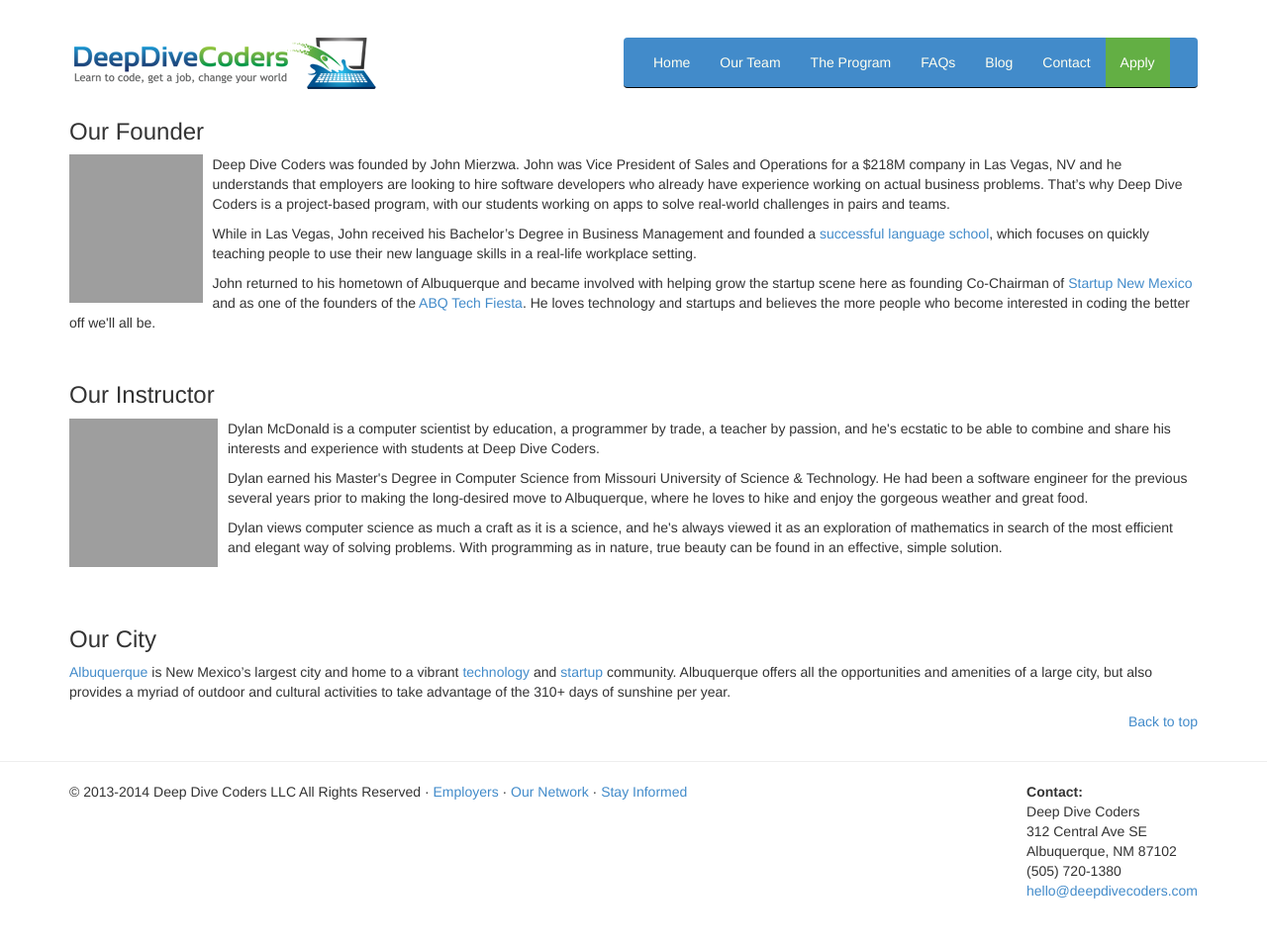
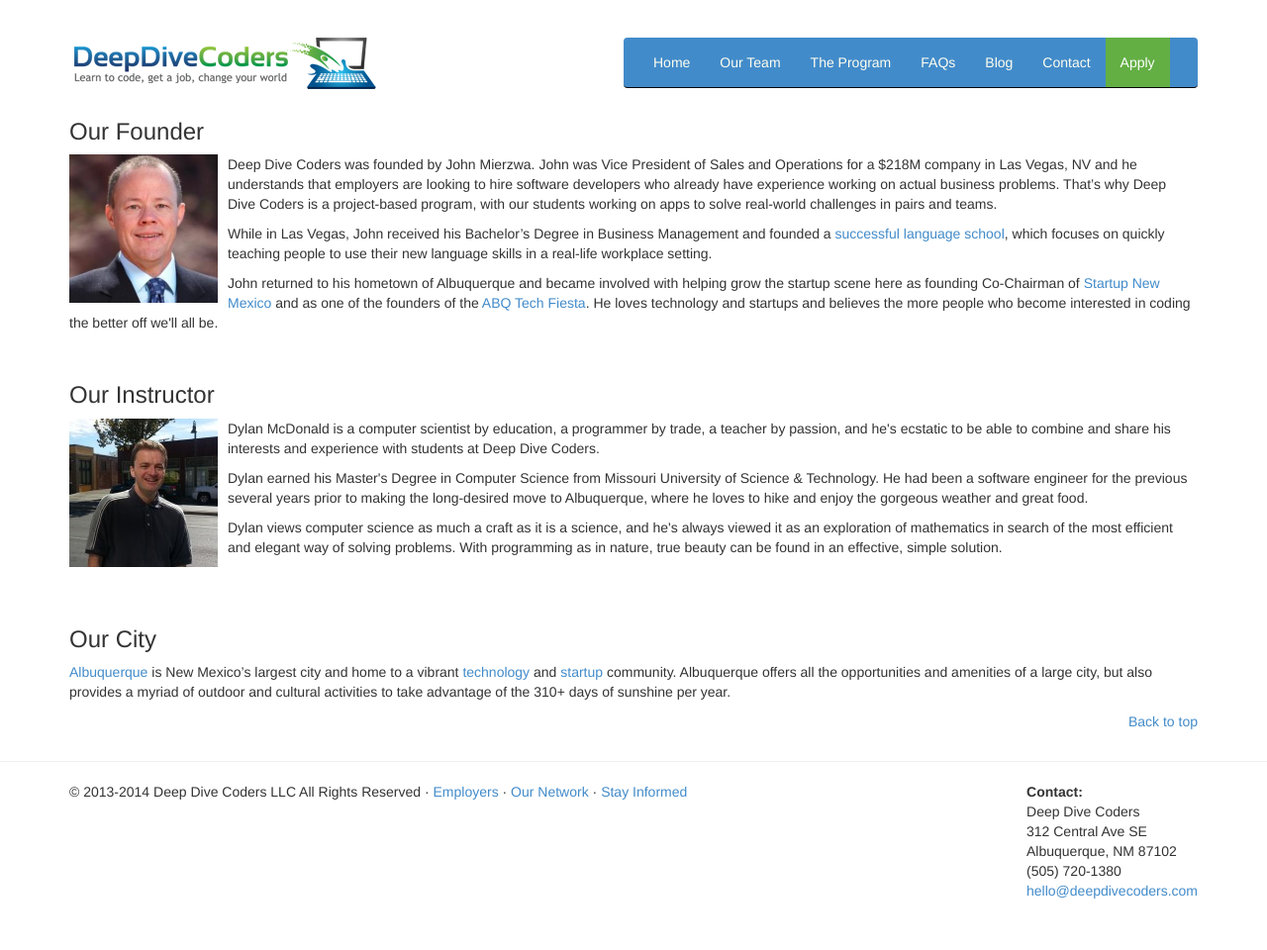
Before and after one commit to deepdivedylan/deepdivesite, a PHP site: page /our_team.php in a window 1280 px wide; the page is wider, and only the part inside the window is pictured. Shown: that part at 99% size. Run offline with PHP 8.4, Linux system fonts and the light colour scheme; some libraries are stand-ins or nearby versions; grey boxes are pictures that could not be loaded.

Commit message:
De-WordPressified team images

```diff
--- a/our_team.php
+++ b/our_team.php
@@ -1,7 +1,7 @@
 <?php include("php/header.php"); ?>
     <section class="container">
       <h3>Our Founder</h3>
-      <img class="wp-image-487 alignleft" alt="John-Mierzwa-headshot-3-6-13png-Copy" src="http://www.deepdivecoders.com/wp-content/uploads/2013/06/John-Mierzwa-headshot-3-6-13png-Copy-269x300.png" width="134.5" height="150" style="float: left; margin-right: 10px"/>
+      <img alt="John-Mierzwa-headshot-3-6-13png-Copy" src="/images/John-Mierzwa-headshot-3-6-13png-Copy-150x150.png" width="150" height="150" style="float: left; margin-right: 10px"/>
       <p>
         Deep Dive Coders was founded by John Mierzwa. John was Vice President of Sales and Operations for a $218M company in Las Vegas, NV and he understands that employers are looking to hire software developers who already have experience working on actual business problems. That&#8217;s why Deep Dive Coders is a project-based program, with our students working on apps to solve real-world challenges in pairs and teams.
       </p>
@@ -14,7 +14,7 @@
       <br />
       <h3>Our Instructor</h3>
       <p>
-        <img class=" wp-image-894 alignleft" alt="Dylan McDonald profile pic for site" src="http://www.deepdivecoders.com/wp-content/uploads/2013/05/Dylan-McDonald-profile-pic-for-site-150x150.jpg" width="150" height="150" style="float: left; margin-right: 10px"/>
+        <img alt="Dylan McDonald profile pic for site" src="/images/Dylan-McDonald-profile-pic-for-site-150x150.jpg" width="150" height="150" style="float: left; margin-right: 10px"/>
         Dylan McDonald is a computer scientist by education, a programmer by trade, a teacher by passion, and he's ecstatic to be able to combine and share his interests and experience with students at Deep Dive Coders.
       </p>
       <p>
```
Also changed, not shown: images/Dylan-McDonald-profile-pic-for-site-150x150.jpg (added), images/John-Mierzwa-headshot-3-6-13png-Copy-150x150.png (added).
